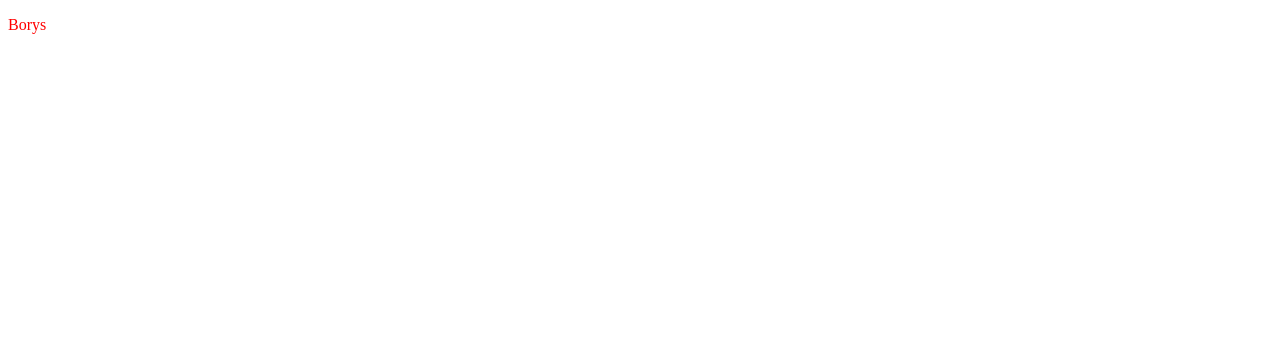
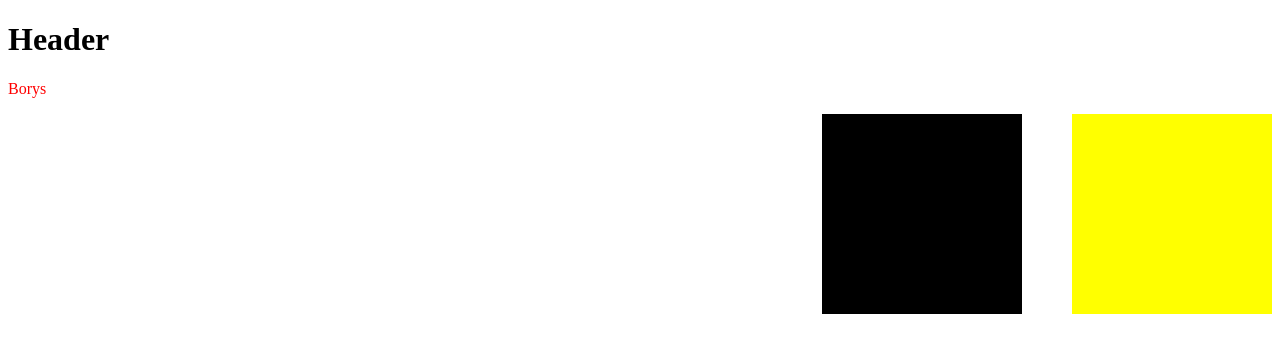
Before and after one commit to Vaterin/BootcampOszolomow, a plain HTML site: page index.html in a window 1280 px wide. Drawn offline with Linux system fonts and the light colour scheme.

Commit message:
made super mega giga awesemome squares

```diff
--- a/index.html
+++ b/index.html
@@ -8,6 +8,9 @@
     <title>Document</title>
   </head>
   <body>
+    <h1>Header</h1>
     <p>Borys</p>
+    <div id="div1"></div>
+    <div id="div2"></div>
   </body>
 </html>
--- a/style.css
+++ b/style.css
@@ -1,3 +1,25 @@
 p {
   color: red;
 }
+header {
+  font-size: 20px;
+  font-family: "Times New Roman", Times, serif;
+  font-weight: bold;
+  color: palevioletred;
+  letter-spacing: 3px;
+}
+#div1 {
+  position: relative;
+  width: 200px;
+  height: 200px;
+  background-color: yellow;
+  float: right;
+}
+#div2 {
+  position: relative;
+  width: 200px;
+  height: 200px;
+  background-color: black;
+  float: right;
+  margin-right: 50px;
+}
```
